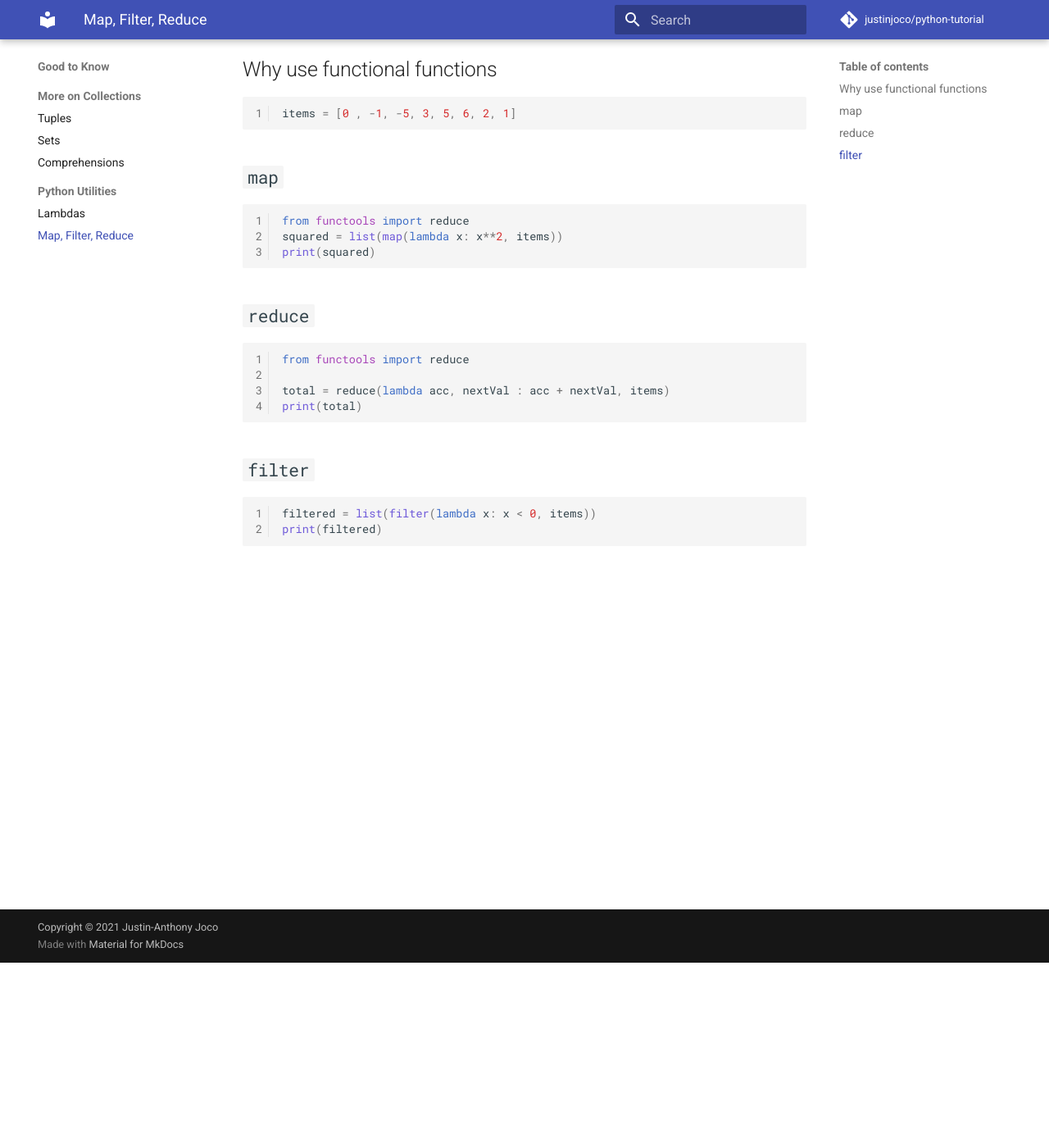
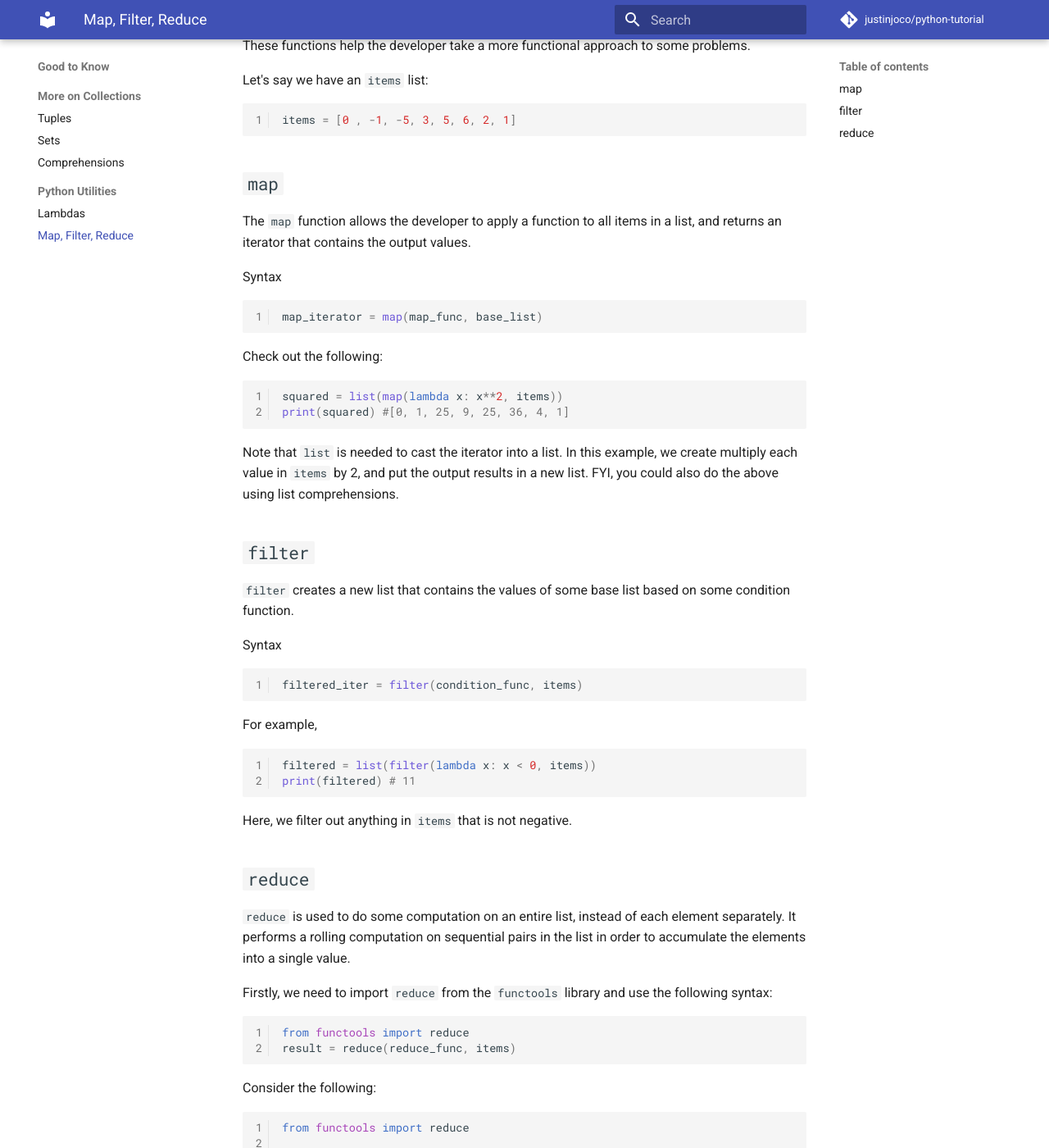
Before and after one commit to justinjoco/python-tutorial, an MkDocs documentation site: the page built from docs/utils/functional.md, in a window 1280 px wide and 1400 px high, scrolled down 226 px. Shown: the whole window at 82% size. Built offline with MkDocs 1.6.1 and Material for MkDocs 9.7.7, drawn with Linux system fonts in a browser that asks for light colours; comment, search, counter and statistics services are not loaded; some of the changed text lies outside the part shown.

Commit message:
completed functional

````diff
--- a/docs/utils/functional.md
+++ b/docs/utils/functional.md
@@ -1,25 +1,54 @@
 Code sample link: <https://replit.com/@jjoco/python-functional>
 
-## Why use functional functions
+These functions help the developer take a more functional approach to some problems.
+
+Let's say we have an `items` list:
 ```python
 items = [0 , -1, -5, 3, 5, 6, 2, 1]
-
 ```
 ## `map`
+The `map` function allows the developer to apply a function to all items in a list, and returns an iterator that contains the output values.
+
+Syntax
+```python
+map_iterator = map(map_func, base_list)
+```
+
+Check out the following:
+```python
+squared = list(map(lambda x: x**2, items))
+print(squared) #[0, 1, 25, 9, 25, 36, 4, 1]
+```
+Note that `list` is needed to cast the iterator into a list. In this example, we create multiply each value in `items` by 2, and put the output results in a new list. FYI, you could also do the above using list comprehensions.
+
+## `filter`
+`filter` creates a new list that contains the values of some base list based on some condition function.
+
+Syntax
+```python
+filtered_iter = filter(condition_func, items)
+```
+
+For example,
+```python
+filtered = list(filter(lambda x: x < 0, items))
+print(filtered) # 11
+```
+Here, we filter out anything in `items` that is not negative.
+## `reduce`
+`reduce` is used to do some computation on an entire list, instead of each element separately. It performs a rolling computation on sequential pairs in the list in order to accumulate the elements into a single value.
+
+Firstly, we need to import `reduce` from the `functools` library and use the following syntax:
 ```python
 from functools import reduce
-squared = list(map(lambda x: x**2, items))
-print(squared)
+result = reduce(reduce_func, items)
 ```
-## `reduce`
+
+Consider the following:
 ```python
 from functools import reduce
 
 total = reduce(lambda acc, nextVal : acc + nextVal, items)
-print(total)
+print(total) # 11
 ```
-## `filter`
-```python
-filtered = list(filter(lambda x: x < 0, items))
-print(filtered)
-```
+In the above example, we use `reduce` to get the sum of the given `items` list.
````
